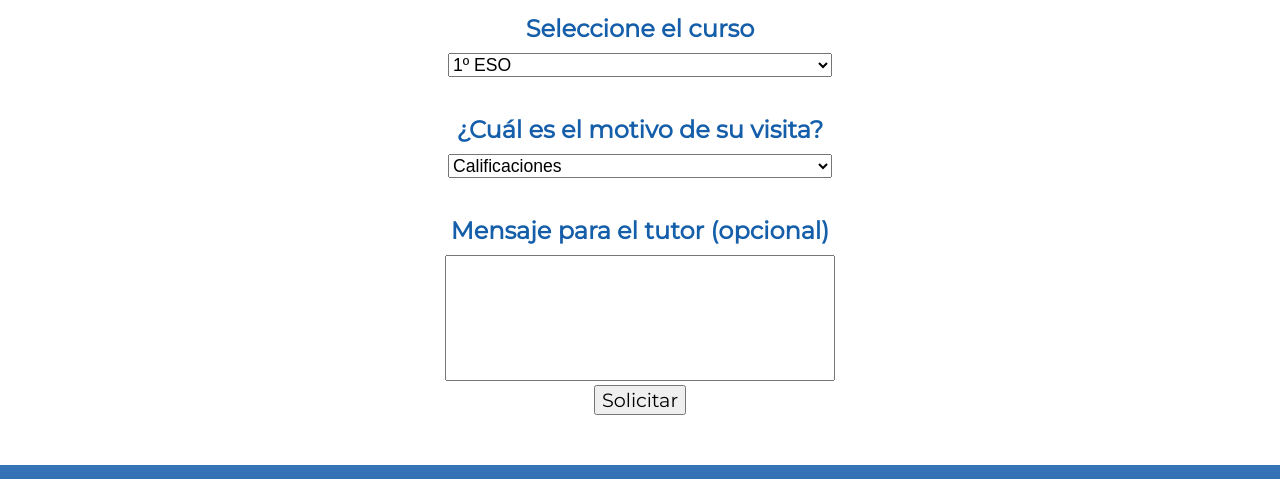
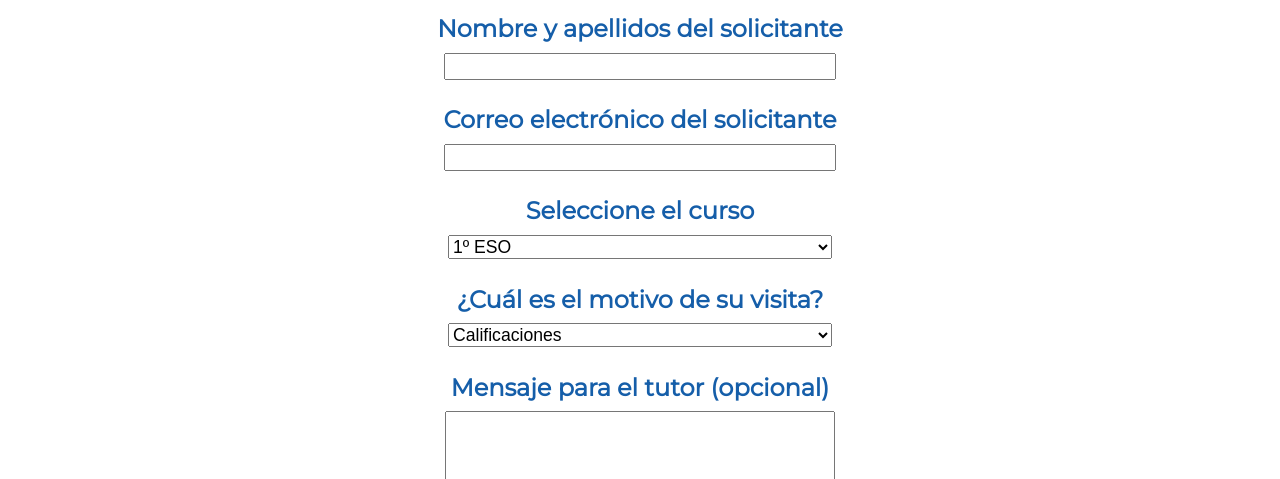
Before and after one commit to gabrielrf96/MockupProyectoDIW, a plain HTML site: page pages/citaprevia.html in a window 1280 px wide. Shown: the part 689-1168 px from the top of the page. Drawn offline with nearby package versions, Linux system fonts and the light colour scheme.

Commit message:
Cita previa.html y form.css arreglao

```diff
--- a/css/form.css
+++ b/css/form.css
@@ -9,7 +9,12 @@ section label, section input, section select {
 }
 
 section select {
-	margin-bottom: 3%;
+	margin-bottom: 2%;
+	width: 30%;
+	font-size: 1.1em;
+}
+section input[type=text] {
+	margin-bottom: 2%;
 	width: 30%;
 	font-size: 1.1em;
 }
@@ -17,6 +22,7 @@ section select {
 section input[type=submit] {
 	font-family: Montserrat;
 	font-size: 1.2em;
+	margin-top:2%;
 	margin-bottom: 3%;
 }
 
--- a/pages/citaprevia.html
+++ b/pages/citaprevia.html
@@ -95,8 +95,12 @@
 				<li><a href="departamentos.html">Profesorado</a></li>
 				<li>Cita previa tutores</li>
 			</ul>
-			<form>
+			<form method="POST">
 				<h2>Cita previa tutores</h2>
+					<h3>Nombre y apellidos del solicitante</h3>
+					<input type="text" id="nomApe" />
+					<h3>Correo electrónico del solicitante</h3>
+					<input type="text" id="email" />
 					<h3>Seleccione el curso</h3>
 					<select id="categorias" onchange="cambio()">
 						<optgroup label="Educación secundaria">
@@ -126,7 +130,7 @@
 					</select>
 					<h3>Mensaje para el tutor (opcional)</h3>
 					<textarea name="mensaje"></textarea>
-				<input type="submit" value="Solicitar"/>
+				<input type="submit" value="Enviar solicitud"/>
 			</form>
 		</section>
 		<footer>
```
